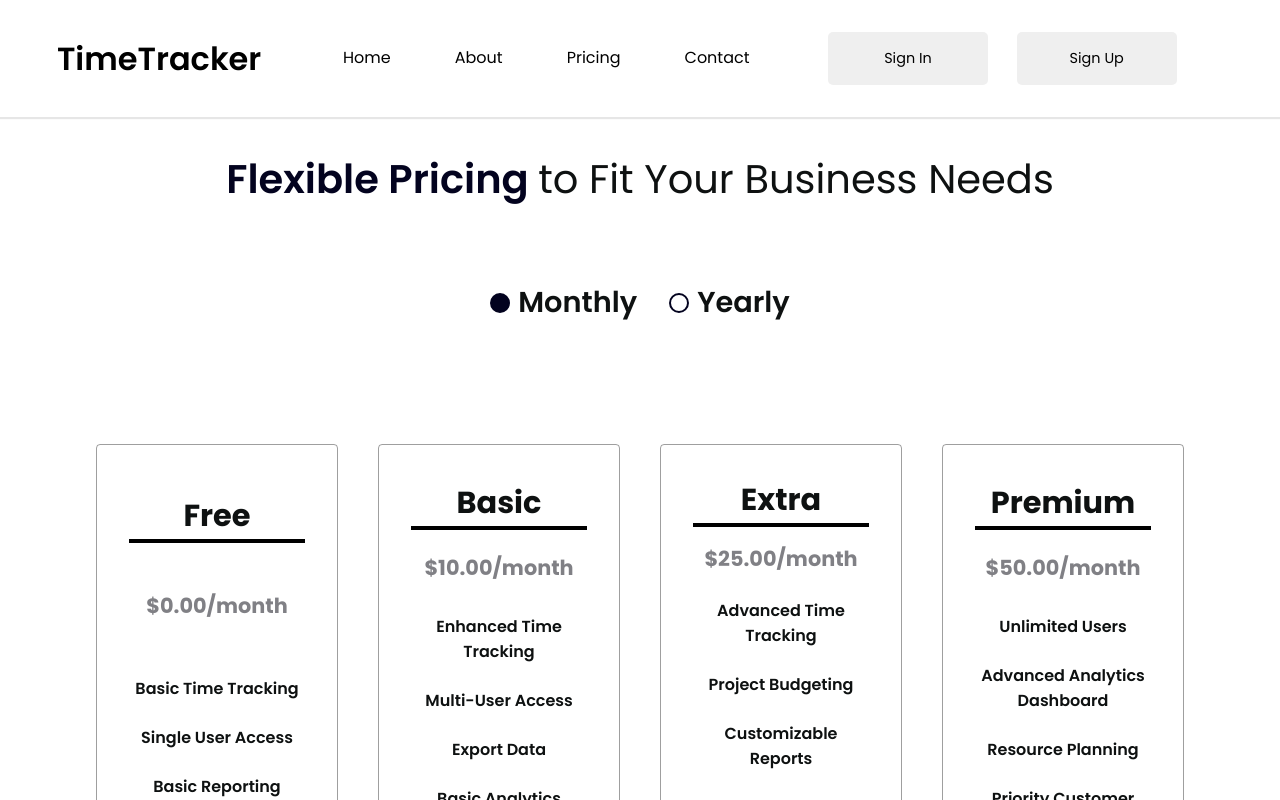
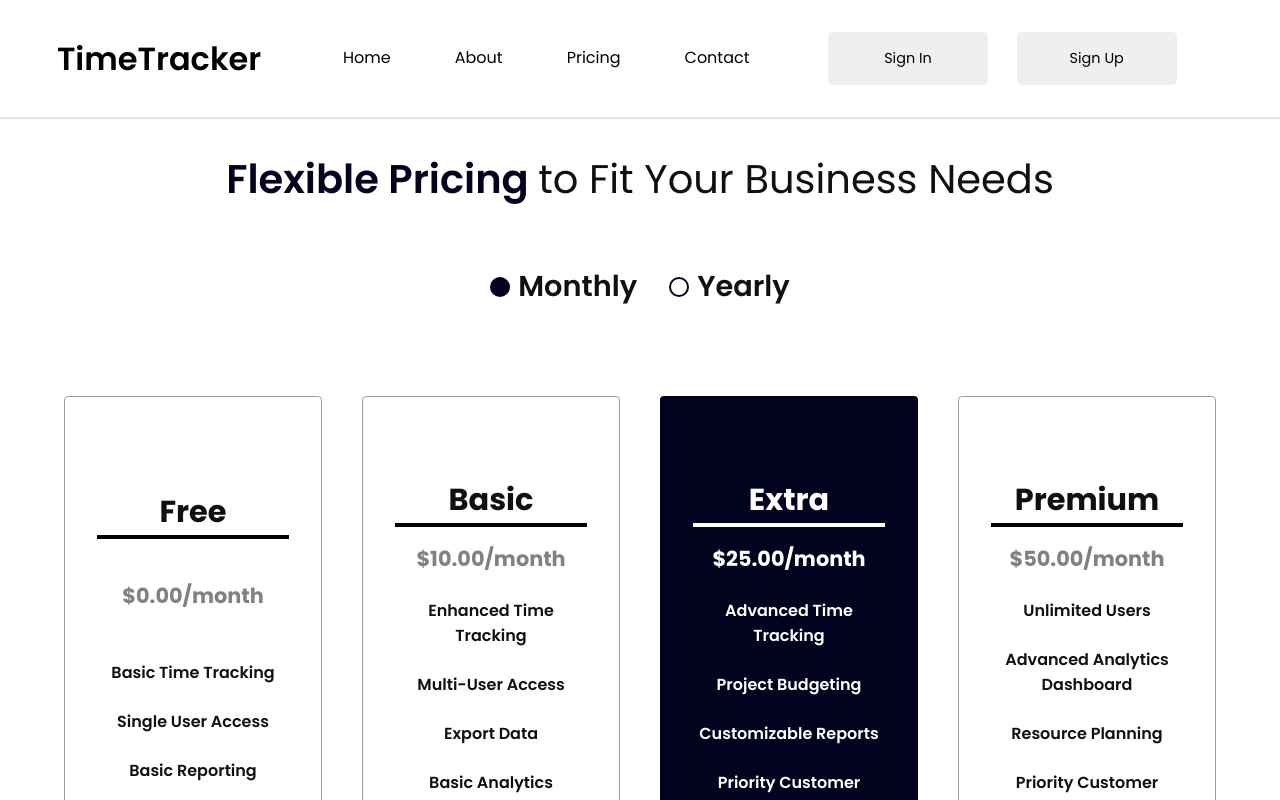
Before and after one commit to chenderson17/TimeTracker, a React (Create React App) app in the folder timetrackerwebapp/: page /pricing in a window 1280 px wide. Shown: the top 800 px of the page. Built offline with nearby package versions, Linux system fonts and the light colour scheme; some icons are missing.

Commit message:
Added more styling to the pricing page

```diff
--- a/timetrackerwebapp/src/Components/Pricing.css
+++ b/timetrackerwebapp/src/Components/Pricing.css
@@ -1,6 +1,17 @@
 
 .price-top{
 
+
+}
+.price-top fieldset{
+    width: 25%;
+    margin: 0 auto;
+}
+.price-top p{
+    color:rgb(3,3,31);
+    font-size: 2em;
+    font-weight: 600;
+    display: none;
 }
 .pricing-header{
     text-align: center;
@@ -46,20 +57,18 @@ input[type="radio"]:checked {
 .pricing-radio label{
     font-size:1.8em;
 }
-
 .pricing-cards{
     display: flex;
     justify-content: space-around;
-    margin:2rem 2rem;
     gap:2.5rem;
     padding: 4rem;
-
+    margin-bottom: 20rem;
 
 }
 .price-card{
     border: 1px solid rgba(0, 0, 0, 0.377);
     width: 25%;
-    padding: 2rem;
+    padding: 5rem 2rem;
     display: grid;
     align-items: center;
     border-radius: 4px;
@@ -100,6 +109,21 @@ input[type="radio"]:checked {
     font-weight: 500;
     font-size:1.0em;
 }
+.extra-plan-card{
+    background-color:rgb(3, 3, 31);
+    color:rgb(255, 255, 255) ;
+
+}
+.extra-plan-card h3{
+  border-color: rgb(255, 255, 255);
+}
+.extra-plan-card h4{
+    color:rgb(255,255,255);
+
+}
+.extra-plan-card button{
+    background-color: rgb(241, 109, 42);
+}
 .free-plan-btn{
     background-color:rgba(128, 128, 128, 0.829) ;
 }
--- a/timetrackerwebapp/src/Components/Pricing.js
+++ b/timetrackerwebapp/src/Components/Pricing.js
@@ -1,23 +1,35 @@
 import React from "react"
+import { useState } from "react";
 import Header from './Header.js';
 import './Pricing.css'
 import Footer from './Footer.js';
 export default function Pricing(){
+   const [price,setPrice] = useState(0.00);
+   const[isMonthly, setIsMonthly] = useState(true);
+   const [selectedOption, setSelectedOption] = useState('monthly-pricing');
+   function handleChange(){
+    setIsMonthly(!isMonthly);
+   }
+   function handlePrice(){
+    if(isMonthly) {return ['$0.00/month', '$10.00/month', '$25.00/month','$50.00/month'];}
+    else{return ['$0.00/year', '$120.00/year', '$300.00/year','$600.00/year'];}
+   }
  return(
   <>
    <Header signUpBtnDisplay={true} signInBtnDisplay={true} />
    <div className='price-top'>
-    <h2 className='pricing-header'> <span className='price-header-span'>Flexible Pricing </span> to Fit Your Business Needs</h2>
+    <h2 className='pricing-header'> <span className='price-header-span'>Flexible Pricing </span>to Fit Your Business Needs</h2>
     <form>
     <fieldset className='pricing-radio'>
         <div className='pricing-radio-monthly-container price-radio-container'>
-            <input type='radio' name='price-radio' value='monthly-pricing' checked />
+            <input type='radio' name='price-radio' value='monthly-pricing' onChange={handleChange} checked={isMonthly} />
             <label for='monthly'>Monthly</label>
 
         </div>
+        <p>or</p>
 
         <div className='pricing-radio-yearly-container price-radio-container'>
-            <input type='radio' name='price-radio' value='yearly-pricing' />
+            <input type='radio' name='price-radio' value='yearly-pricing' onChange={handleChange} />
             <label for='yearly'>Yearly</label>
 
         </div>
@@ -30,7 +42,7 @@ export default function Pricing(){
             <h3>Free</h3>
 
 
-            <h4 className='price price-free'>$0.00/month</h4>
+            <h4 className='price price-free'>{handlePrice()[0]}</h4>
 
 
             <ul className="price-plan price-list-free">
@@ -45,7 +57,7 @@ export default function Pricing(){
 
         <div className='basic-plan-card price-card'>
             <h3>Basic</h3>
-            <h4 className='price price-basic'>$10.00/month</h4>
+            <h4 className='price price-basic'>{handlePrice()[1]}</h4>
             <ul className="price-plan price-list-basic">
                 <li>Enhanced Time Tracking</li>
                 <li>Multi-User Access</li>
@@ -62,7 +74,7 @@ export default function Pricing(){
             <h3>Extra</h3>
 
 
-            <h4 className='price price-extra'>$25.00/month</h4>
+            <h4 className='price price-extra'>{handlePrice()[2]}</h4>
 
 
             <ul className="price-plan price-list-extra">
@@ -79,7 +91,7 @@ export default function Pricing(){
 
         <div className='premium-plan-card price-card'>
             <h3>Premium</h3>
-            <h4 className='price price-premium'>$50.00/month</h4>
+            <h4 className='price price-premium'>{handlePrice()[3]}</h4>
             <ul className="price-plan price-list-premium">
                 <li>Unlimited Users</li>
                 <li>Advanced Analytics Dashboard</li>
```
